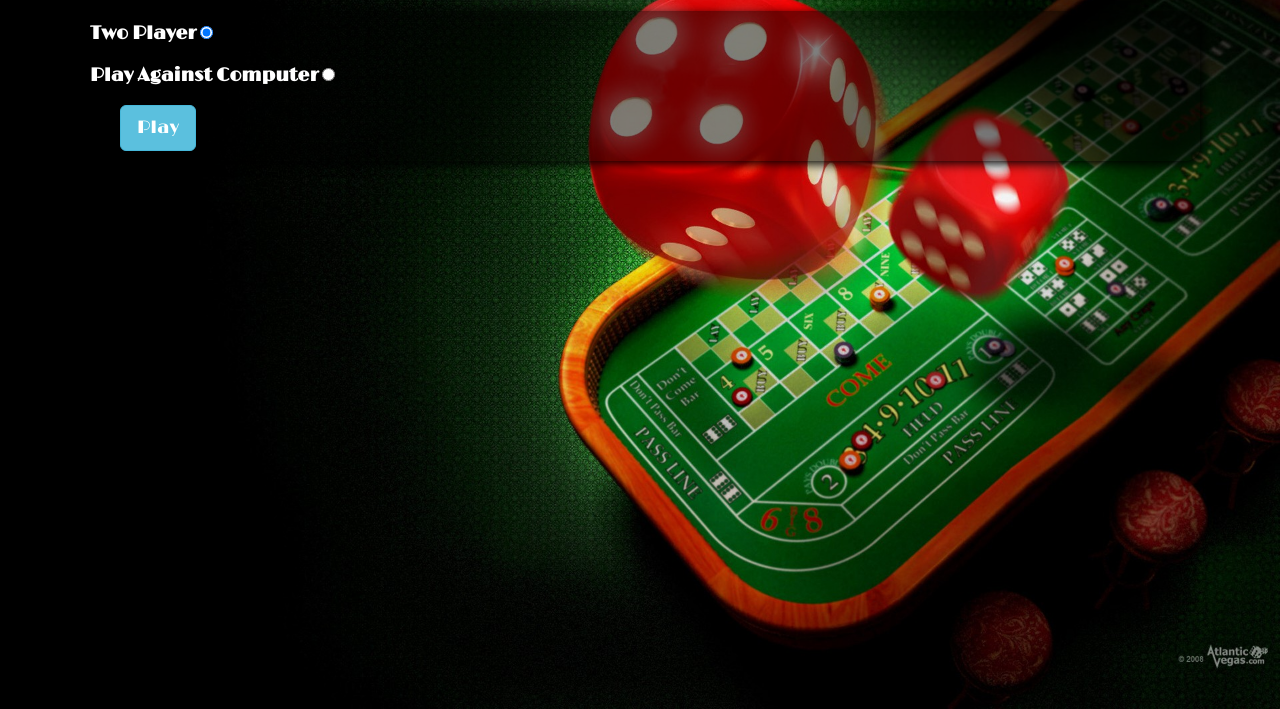
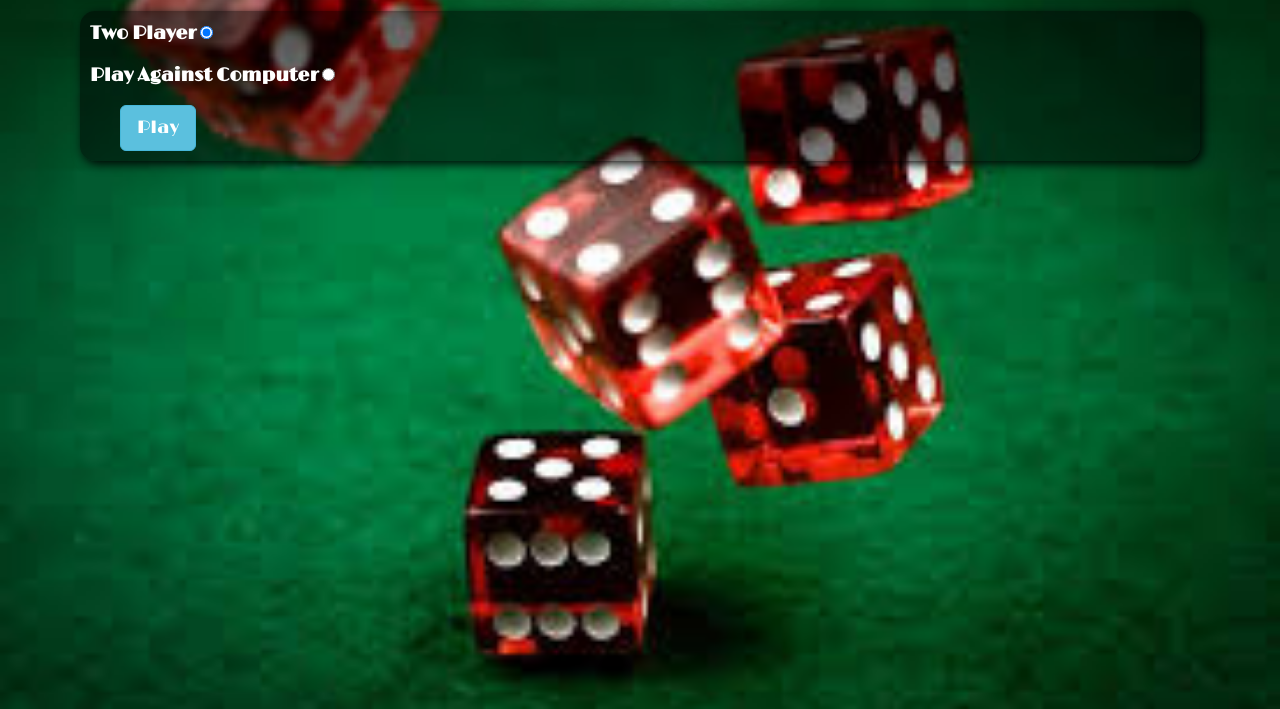
Before and after one commit to Alampulo/pig-dice, a plain HTML site: page index.html in a window 1280 px wide. Shown: the part 91-800 px from the top of the page. Drawn offline with nearby package versions, Linux system fonts and the light colour scheme.

Commit message:
adds background image

```diff
--- a/css/styles.css
+++ b/css/styles.css
@@ -1,7 +1,7 @@
 @import url('https://fonts.googleapis.com/css?family=Limelight');
 @import url('https://fonts.googleapis.com/css?family=Monoton');
 body{
-  background-image: url("../img/dice-background.jpg");
+  background-image: url("../img/bace.jpg");
   background-size: cover;
   color: #D80003;
   color: #f0ad4e;
```
Also changed, not shown: img/bace.jpg (added).
